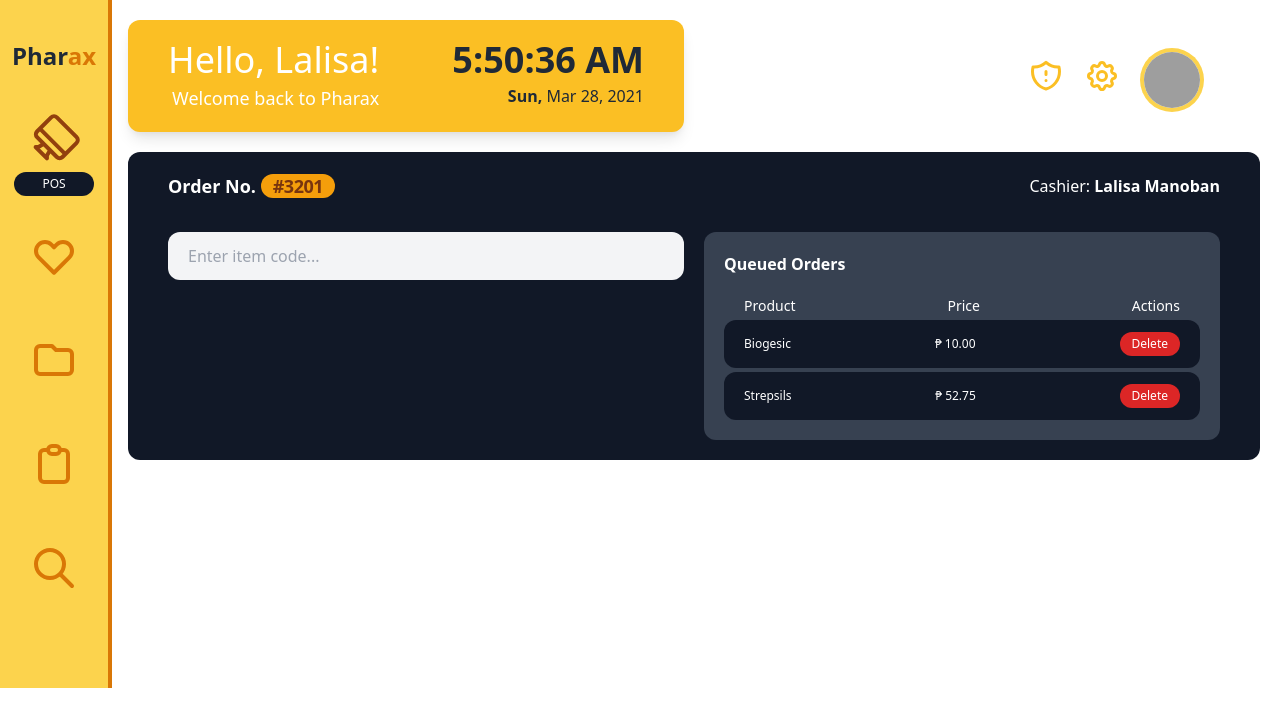
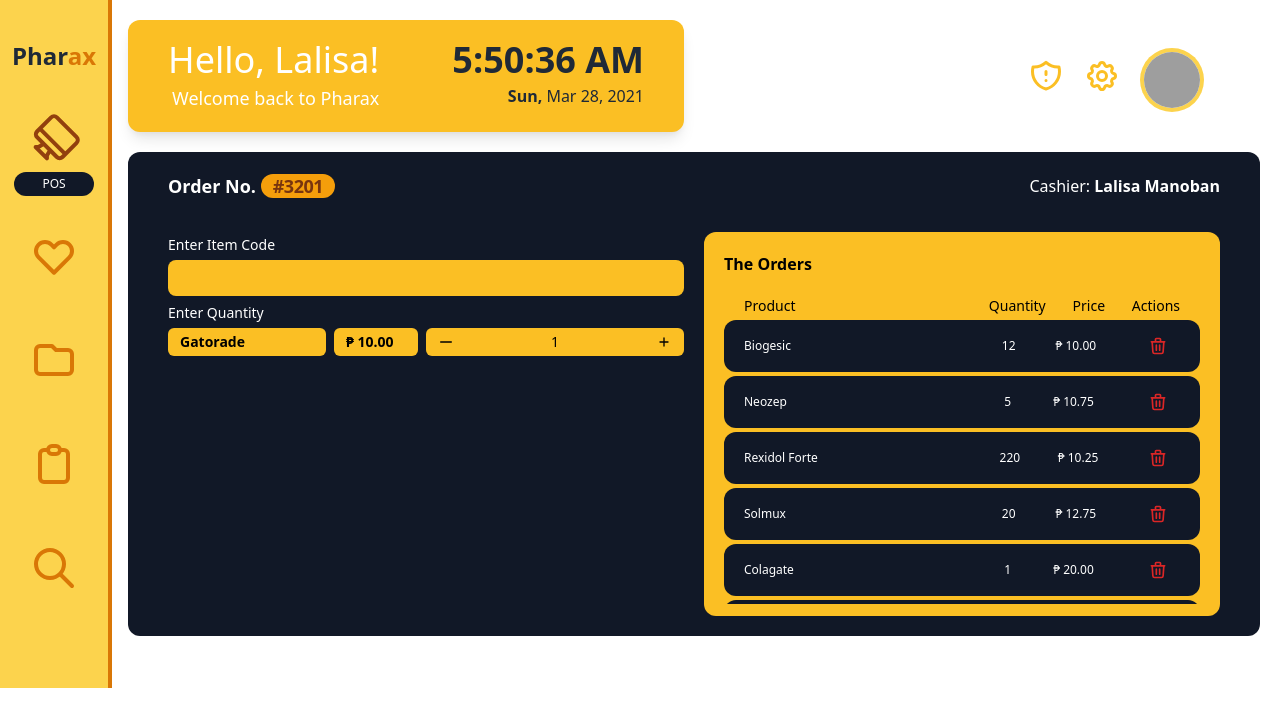
Before and after one commit to VeoScript/pharax, a Nuxt app: page /home in a window 1280 px wide. Shown: the top 726 px of the page. Built offline with nearby package versions, Linux system fonts and the light colour scheme; grey boxes are pictures that could not be loaded.

Commit message:
refactor: add dummy data for orders

```diff
--- a/components/layouts/PosMachine.vue
+++ b/components/layouts/PosMachine.vue
@@ -5,25 +5,51 @@
       <div>Cashier: <span class="font-bold">Lalisa Manoban</span></div>
     </div>
     <div class="flex mt-8 justify-between">
-      <div class="w-full">
-        <input class="w-full px-5 py-3 bg-gray-100 rounded-xl focus:outline-none" type="text" placeholder="Enter item code..." />
-      </div>
+      <form @submit.prevent="" class="w-full">
+        <span class="text-white text-sm">Enter Item Code</span>
+        <input class="w-full px-5 py-1 mt-1 mb-1 text-lg bg-yellow-400 text-black rounded-lg focus:outline-none" type="text" />
+        <span class="text-white text-sm">Enter Quantity</span>
+        <div class="flex mt-1 items-center">
+          <div class="bg-yellow-400 px-3 py-1 mr-2 w-1/2 font-bold text-sm rounded-md">
+            Gatorade
+          </div>
+          <div class="bg-yellow-400 px-3 py-1 mr-2 w-1/4 font-bold text-sm rounded-md">
+            &#8369; 10.00
+          </div>
+          <div class="flex items-center bg-yellow-400 px-3 py-1 w-1/2 font-bold text-sm rounded-md">
+            <button class="minus focus:outline-none">
+              <svg class="w-4 h-4 hover:text-white" fill="none" stroke="currentColor" viewBox="0 0 24 24" xmlns="http://www.w3.org/2000/svg"><path stroke-linecap="round" stroke-linejoin="round" stroke-width="2" d="M20 12H4"></path></svg>
+            </button>
+            <input class="text-sm text-center focus:outline-none bg-yellow-400" type="text" v-model="txtqty" />
+            <button class="plus focus:outline-none">
+              <svg class="w-4 h-4 hover:text-white" fill="none" stroke="currentColor" viewBox="0 0 24 24" xmlns="http://www.w3.org/2000/svg"><path stroke-linecap="round" stroke-linejoin="round" stroke-width="2" d="M12 6v6m0 0v6m0-6h6m-6 0H6"></path></svg>
+            </button>
+          </div>
+        </div>
+        <div class="flex">
+
+        </div>
+      </form>
       <div class="w-full ml-5">
-        <div class="card bg-gray-700 p-5 rounded-xl">
-          <div class="text-white font-bold mb-5">Queued Orders</div>
-          <div class="flex items-center justify-between px-5 mt-2 text-sm text-white">
-            <div>Product</div>
+        <div class="card bg-yellow-400 h-96 p-5 rounded-xl">
+          <div class="font-bold mb-5">The Orders</div>
+          <div class="flex items-center justify-between px-5 mt-2 text-sm">
+            <div class="w-1/2">Product</div>
+            <div>Quantity</div>
             <div>Price</div>
             <div>Actions</div>
           </div>
-          <div class="mt-1" v-for="(order, i) in orders" :key="i">
+          <div class="overflow-y-auto h-72">
+            <div class="mt-1" v-for="(order, i) in orders" :key="i">
             <div class="flex items-center justify-between px-5 py-3 rounded-xl bg-gray-900 text-white text-xs">
-              <div>{{order.item_name}}</div>
+              <div class="w-1/2">{{order.item_name}}</div>
+              <div>{{ order.qty }}</div>
               <div>&#8369; {{order.item_price}}</div>
               <div>
-                <button class="px-3 py-1 text-xs rounded-full bg-red-600 hover:bg-red-500">Delete</button>
+                <button class="px-3 py-1 text-xs rounded-full"><svg class="w-5 h-5 text-red-600" fill="none" stroke="currentColor" viewBox="0 0 24 24" xmlns="http://www.w3.org/2000/svg"><path stroke-linecap="round" stroke-linejoin="round" stroke-width="2" d="M19 7l-.867 12.142A2 2 0 0116.138 21H7.862a2 2 0 01-1.995-1.858L5 7m5 4v6m4-6v6m1-10V4a1 1 0 00-1-1h-4a1 1 0 00-1 1v3M4 7h16"></path></svg></button>
               </div>
             </div>
+          </div>
           </div>
         </div>
       </div>
@@ -36,16 +62,43 @@ export default {
   data() {
     return {
       order_no: '3201',
+      txtqty: '1',
       orders: [
         {
           item_id: '8992112086213',
           item_name: 'Biogesic',
-          item_price: '10.00'
+          item_price: '10.00',
+          qty: '12'
         },
         {
           item_id: '5000158100510 ',
-          item_name: 'Strepsils',
-          item_price: '52.75'
+          item_name: 'Neozep',
+          item_price: '10.75',
+          qty: '5'
+        },
+        {
+          item_id: '8992112086213',
+          item_name: 'Rexidol Forte',
+          item_price: '10.25',
+          qty: '220'
+        },
+        {
+          item_id: '5000158100510 ',
+          item_name: 'Solmux',
+          item_price: '12.75',
+          qty: '20'
+        },
+        {
+          item_id: '8992112086213',
+          item_name: 'Colagate',
+          item_price: '20.00',
+          qty: '1'
+        },
+        {
+          item_id: '5000158100510 ',
+          item_name: 'Green Cross Alcohol',
+          item_price: '52.75',
+          qty: '2'
         }
       ]
     }
```
